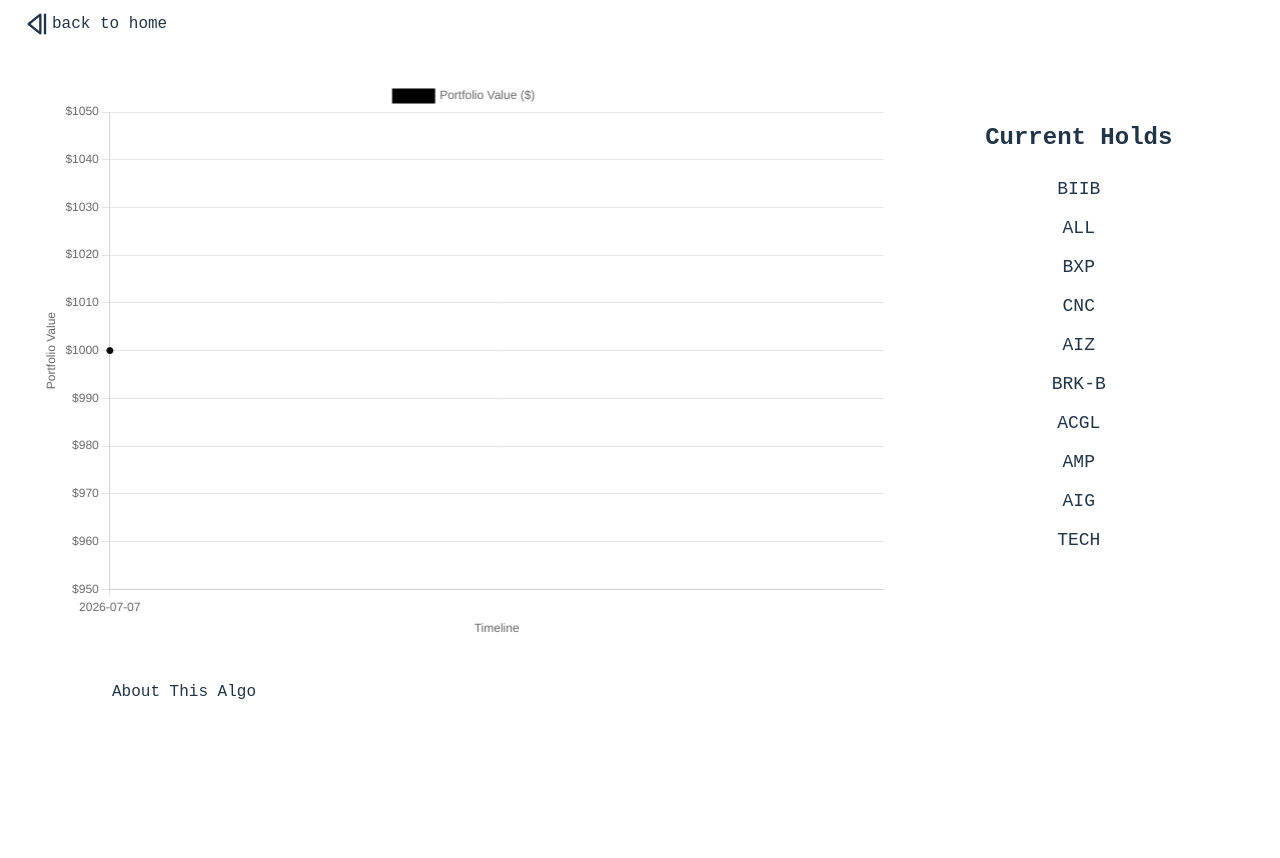
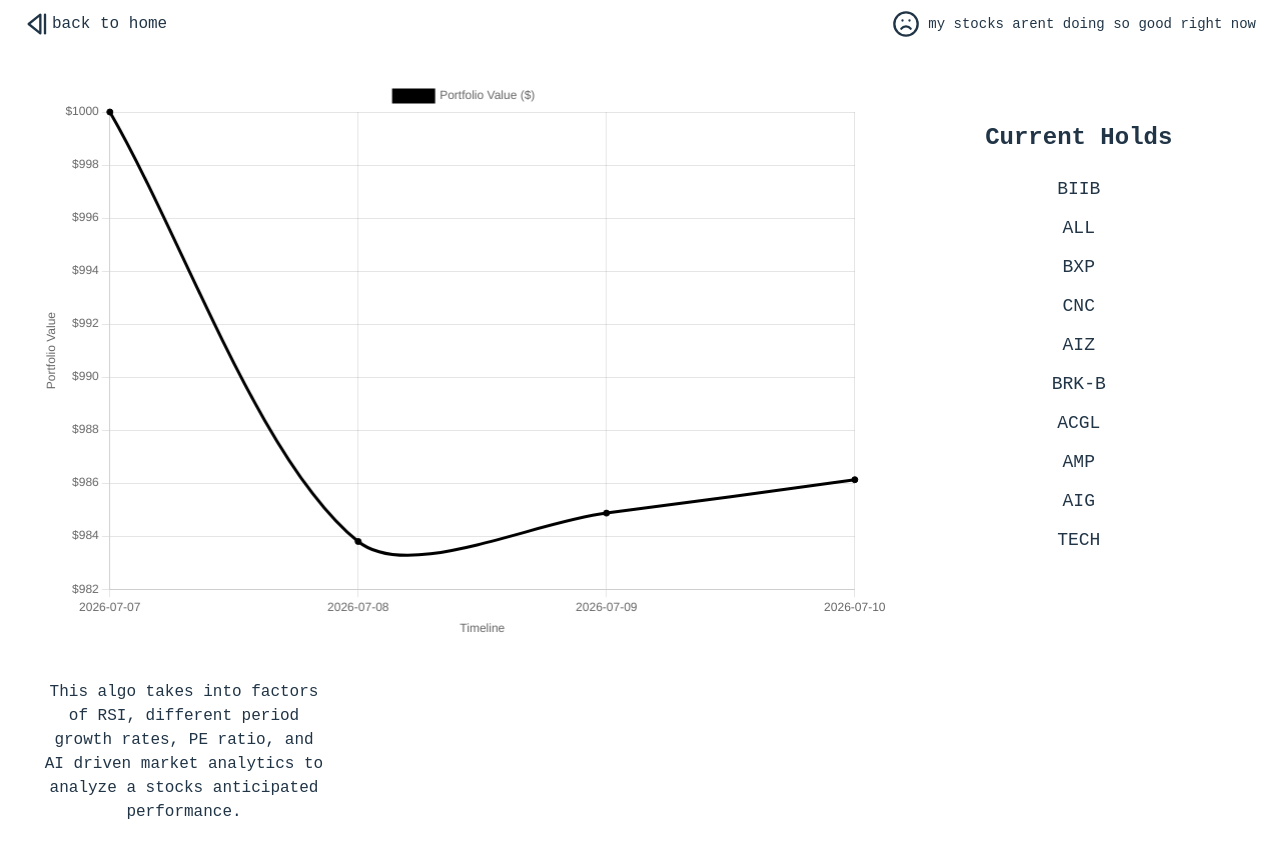
Before and after one commit to emmettyoung/website, a React (Vite) app in the folder frontend/: page /stock-portfolio in a window 1280 px wide. Shown: the top 858 px of the page. Before the commit the page ends 800 px from the top, so only its background shows below. Built offline with nearby package versions, Linux system fonts and the light colour scheme.

Commit message:
Untrack node_modules, move project off iCloud-synced Desktop, add stock mood indicator

```diff
--- a/frontend/public/portfolio_history.json
+++ b/frontend/public/portfolio_history.json
@@ -2,5 +2,17 @@
     {
         "date": "2026-07-07",
         "value": 1000.0
+    },
+    {
+        "date": "2026-07-08",
+        "value": 983.8
+    },
+    {
+        "date": "2026-07-09",
+        "value": 984.87
+    },
+    {
+        "date": "2026-07-10",
+        "value": 986.13
     }
 ]
--- a/frontend/src/components/SelectProfileLinks.tsx
+++ b/frontend/src/components/SelectProfileLinks.tsx
@@ -17,13 +17,13 @@ export const profileLinks: personalLinks = {
   transcript: "https://drive.google.com/file/d/1A80N7sE3kjA3KYbzSf7O6WjV2knMf9hm/view?usp=sharing",
   resume: "https://drive.google.com/file/d/1lUiTor7cYy5V0rAvlA1EJt7Wcd9W8kxo/view?usp=sharing",
   linkedIn: "https://www.linkedin.com/in/emmett-young-79870a255/",
-  email: "emmett_young@brown.edu",
+  email: "eyoung.vt@gmail.com",
   phone: "8025981630"
 };
 
 export function SelectProfileLinks({ profileLinks }: profileLinksProps) {
   return (
-    <div>
+    <div className="profile-text">
       <div>
       <a href={profileLinks.transcript} target="_blank"
                     rel="noopener noreferrer"
@@ -39,7 +39,8 @@ export function SelectProfileLinks({ profileLinks }: profileLinksProps) {
         </a>
         <a href={profileLinks.linkedIn} target="_blank"
                     rel="noopener noreferrer"
-                    className="text-blue-500 underline">
+                    className="text-blue-500 underline"
+                    >
           <FileUser size={25}/>
           LinkedIn
         </a>
--- a/frontend/src/components/Stockportfolio.tsx
+++ b/frontend/src/components/Stockportfolio.tsx
@@ -1,4 +1,4 @@
-import { StepBack } from "lucide-react";
+import { StepBack, Frown, Meh, Smile } from "lucide-react";
 import { useNavigate } from "react-router-dom";
 import { useEffect, useState } from "react";
 
@@ -30,6 +30,36 @@ ChartJS.register(
 interface PortfolioPoint {
     date: string;
     value: number;
+}
+
+const STARTING_VALUE = 1000;
+
+function getMoodStatus(currentValue: number | null) {
+
+    if (currentValue === null) {
+        return null;
+    }
+
+    const percentChange = ((currentValue - STARTING_VALUE) / STARTING_VALUE) * 100;
+
+    if (currentValue < STARTING_VALUE) {
+        return {
+            Icon: Frown,
+            label: "my stocks arent doing so good right now"
+        };
+    }
+
+    if (percentChange < 5) {
+        return {
+            Icon: Meh,
+            label: "my stocks are doing ok right now"
+        };
+    }
+
+    return {
+        Icon: Smile,
+        label: "my stocks are doing good right now"
+    };
 }
 
 
@@ -65,6 +95,9 @@ export default function StockPortfolio() {
         loadData();
 
     }, []);
+
+    const currentValue = history.length > 0 ? history[history.length - 1].value : null;
+    const mood = getMoodStatus(currentValue);
 
     const chartData = {
         labels: history.map(item => item.date),
@@ -121,6 +154,13 @@ export default function StockPortfolio() {
                   back to home
               </div>
 
+              {mood && (
+                  <div className="portfolio-mood">
+                      <mood.Icon size={28} />
+                      <span>{mood.label}</span>
+                  </div>
+              )}
+
           <div className="portfolio-container">
               <div className="portfolio-chart">
                   <Line
@@ -146,12 +186,8 @@ export default function StockPortfolio() {
           <div className="about-algo">
                 <details>
                   <summary>
-                    About This Algo
+                    This algo takes into factors of RSI, different period growth rates, PE ratio, and AI driven market analytics to analyze a stocks anticipated performance.
                   </summary>
-
-                  <p>
-                    to fill
-                  </p>
                 </details>
           </div>
       </div>
--- a/frontend/src/styles/main.css
+++ b/frontend/src/styles/main.css
@@ -324,3 +324,18 @@ text-align: center;
   line-height: 1.5;
   font-size: 16px;
 }
+
+.portfolio-mood {
+  position: absolute;
+  top: 10px;
+  right: 24px;
+  display: flex;
+  align-items: center;
+  gap: 8px;
+  font-family: 'Courier New', Courier, monospace;
+  font-size: 14px;
+}
+
+.profile-text {
+  font-family: 'Courier New', Courier, monospace;
+}
```
Also changed, not shown: 1 other file (tests, documents, lock files or other folders). Lines whose indentation alone changed are shown as unchanged.
